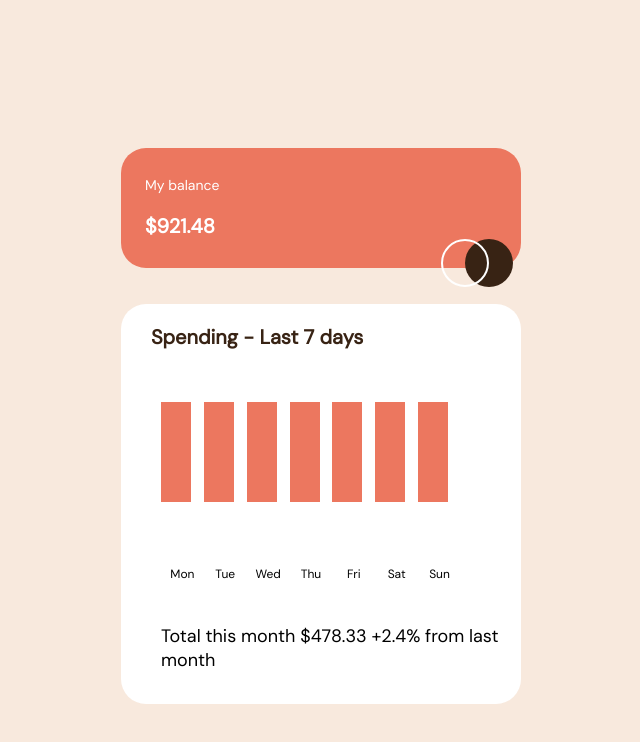
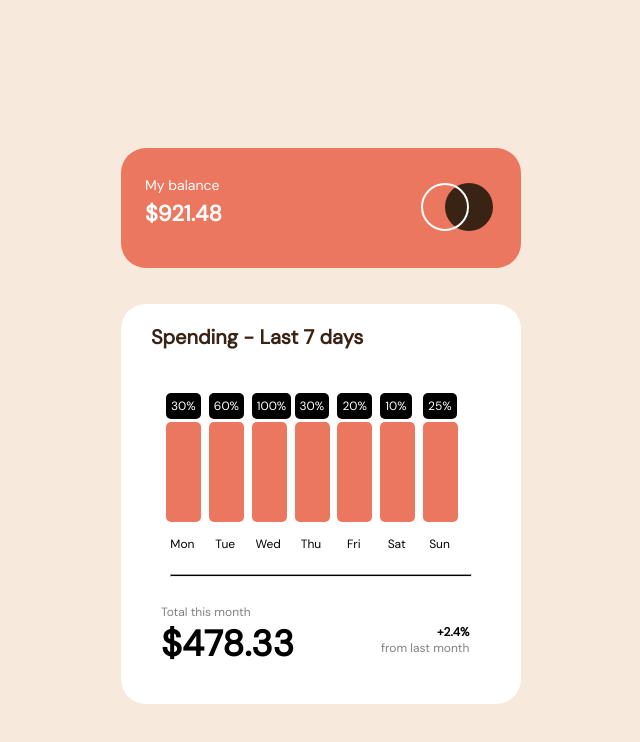
Before and after one commit to sahalakma/expenses-chart, a plain HTML site: page index.html in a window 1280 px wide. Shown: the whole page, without its empty margins (319-959 px from the left). Drawn offline with Linux system fonts and the light colour scheme.

Commit message:
Completed Design

```diff
--- a/index.html
+++ b/index.html
@@ -27,6 +27,7 @@
     <div class="spending" >
       Spending - Last 7 days
     </div>
+
     <ul class="bars">
       <li><div class="bar" data-percentage="30"></div><span>Mon</span></li>
       <li><div class="bar" data-percentage="60"></div><span>Tue</span></li>
@@ -37,12 +38,30 @@
       <li><div class="bar" data-percentage="25"></div><span>Sun</span></li>
     </ul>
 
-    <div class="under">
-      Total this month
-      $478.33
-      +2.4%
-      from last month
+    <hr>
+
+    <div class="bottom">
+
+      <div class="bottom-left">
+        <div class="bottom-left-top">
+          Total this month
+        </div>
+        <div class="bottom-left-bottom">
+          $478.33
+        </div>
+      </div>
+
+      <div class="bottom-right">
+        <div class="bottom-right-top">
+          +2.4%
+        </div>
+        <div class="bottom-right-bottom">
+          from last month
+        </div>
+      </div>
+
     </div>
+
   </div>
 </body>
 </html>
--- a/style.css
+++ b/style.css
@@ -27,15 +27,16 @@ body{
     font-size: 14px;
 }
 .upper-left-down{
-    padding-top: 5%;
-    font-size: 20px;
+    padding-top: 5px;
+    font-size: 22px;
     font-weight: 700;
 }
+
+/* image */
 .upper-right{
     position: relative;
-    display: flex;
-    justify-content:flex-start;
-    margin-left: 80%;
+    left: 300px;
+    top: -45px;
 }
 
 /* Middle Portion  */
@@ -73,7 +74,7 @@ body{
 }
 .bars li {
     display: table-cell;
-    width: 300px;
+    width: 350px;
     height: 300px;
     position: relative;
 }
@@ -81,23 +82,86 @@ body{
 .bars span {
     width: 100%;
     position: absolute;
-    bottom: 120px;
+    bottom: 150px;
     text-align: center;
     font-size: 12px;
 }
 
 .bars .bar{
+    margin-left: 5px ;
     display: block;
     background-color: hsl(10, 79%, 65%);
-    width: 30px;
+    width: 35px;
     height: 100px;
+    position: absolute;
+    bottom: 180px;
+    border-radius: 5px;
 }
 
+.bars .bar:hover{
+    background-color: hsl(186, 34%, 60%);
+    cursor: pointer;
+
+}
+
+.bars .bar:before{
+    padding: 5px;
+    background-color: black;
+    color: #fff;
+    content: attr(data-percentage) '%';
+    position: relative;
+    bottom: 30px ;
+    font-size: 12px;
+    border-radius: 5px;
+    width: max-content;
+    display: inline;
+
+}
+
+hr{
+    height: 1px;
+    color: black;
+    background-color: black;
+    margin-top: 270px;
+    width: 300px;
+}
 
 /* Lower Portion  */
 
-.under {
+.bottom-left {
     position: absolute;
-    top: 80%;
+    top: 75%;
     left: 10%;
 }
+
+.bottom-left-top{
+    font-size: 12px;
+    color: gray;
+}
+
+.bottom-left-bottom{
+    font-size: 36px;
+    font-weight: 900;
+}
+
+.bottom-right{
+    position: absolute;
+    top: 320px;
+    left: 260px;
+    text-align: right;
+}
+
+.bottom-right-top{
+    font-size: 12px;
+    font-weight: 700;
+    left: 250px;
+}
+
+.bottom-right-bottom{
+    font-size: 12px;
+    color: gray;
+    font-weight: 400;
+    white-space: nowrap;
+    right: 20px;
+
+}
```
